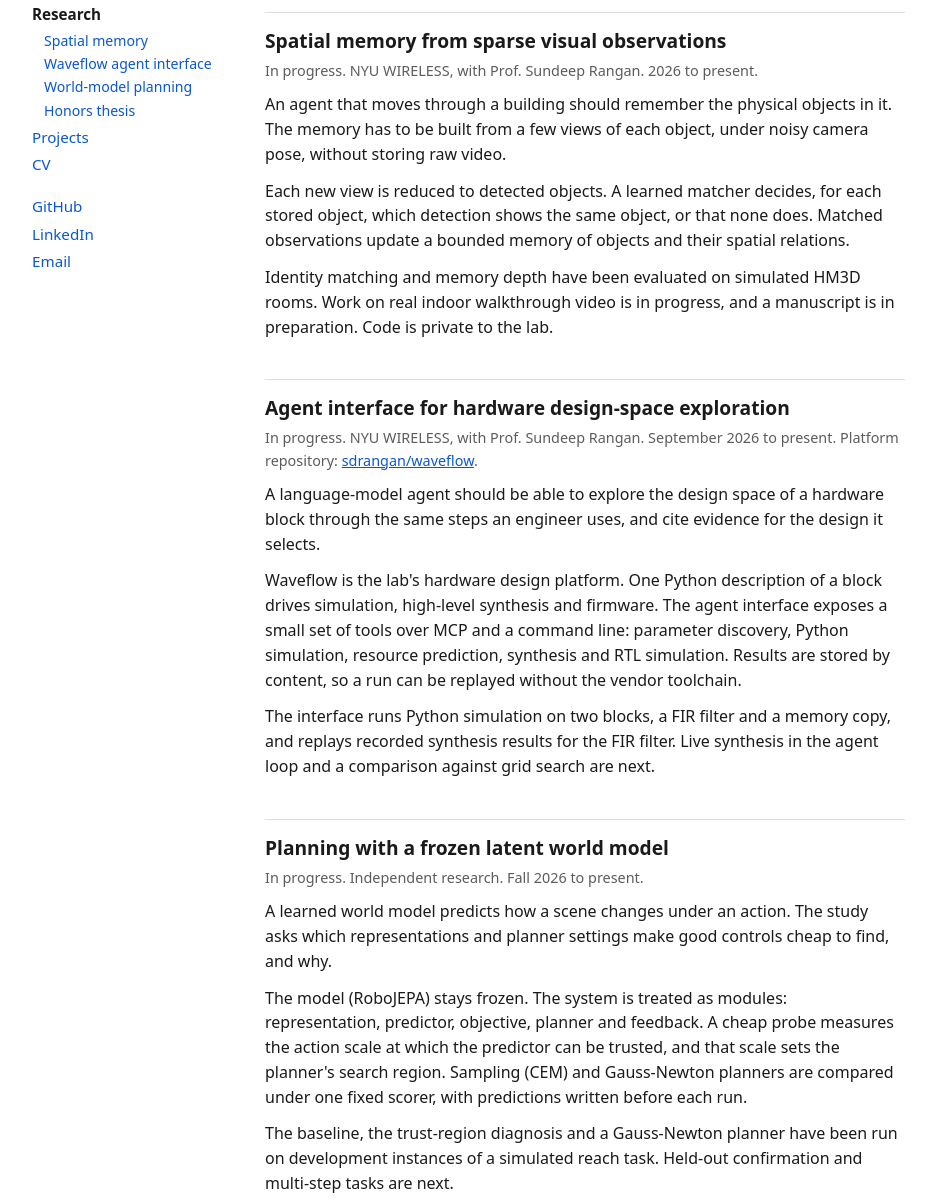
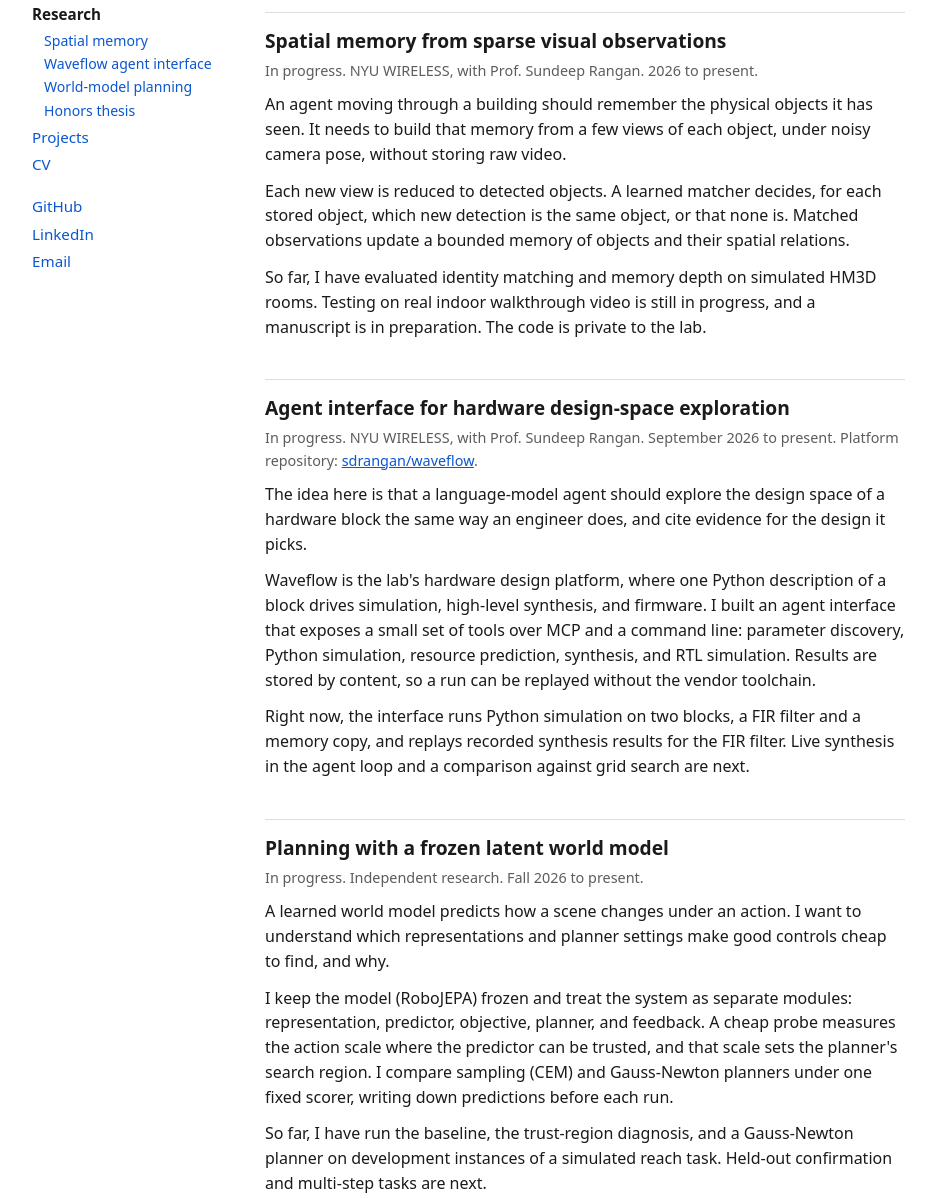
Before and after one commit to ashesh8500/ashesh8500.github.io, a plain HTML site: page research.html in a window 1280 px wide. Shown: the part 102-1300 px from the top of the page, without its empty margins (152-1088 px from the left). Drawn offline with Linux system fonts and the light colour scheme.

Commit message:
First-person prose

```diff
--- a/research.html
+++ b/research.html
@@ -35,38 +35,38 @@
 
 <h2 id="spatial-memory">Spatial memory from sparse visual observations</h2>
 <p class="meta">In progress. NYU WIRELESS, with Prof. Sundeep Rangan. 2026 to present.</p>
-<p>An agent that moves through a building should remember the physical objects in it. The memory has to be built from a few views of each object, under noisy camera pose, without storing raw video.</p>
+<p>An agent moving through a building should remember the physical objects it has seen. It needs to build that memory from a few views of each object, under noisy camera pose, without storing raw video.</p>
 <!-- FIGURE: spatial-memory -->
-<p>Each new view is reduced to detected objects. A learned matcher decides, for each stored object, which detection shows the same object, or that none does. Matched observations update a bounded memory of objects and their spatial relations.</p>
-<p>Identity matching and memory depth have been evaluated on simulated HM3D rooms. Work on real indoor walkthrough video is in progress, and a manuscript is in preparation. Code is private to the lab.</p>
+<p>Each new view is reduced to detected objects. A learned matcher decides, for each stored object, which new detection is the same object, or that none is. Matched observations update a bounded memory of objects and their spatial relations.</p>
+<p>So far, I have evaluated identity matching and memory depth on simulated HM3D rooms. Testing on real indoor walkthrough video is still in progress, and a manuscript is in preparation. The code is private to the lab.</p>
 
 <h2 id="waveflow">Agent interface for hardware design-space exploration</h2>
 <p class="meta">In progress. NYU WIRELESS, with Prof. Sundeep Rangan. September 2026 to present. Platform repository: <a href="https://github.com/sdrangan/waveflow">sdrangan/waveflow</a>.</p>
-<p>A language-model agent should be able to explore the design space of a hardware block through the same steps an engineer uses, and cite evidence for the design it selects.</p>
+<p>The idea here is that a language-model agent should explore the design space of a hardware block the same way an engineer does, and cite evidence for the design it picks.</p>
 <!-- FIGURE: waveflow -->
-<p>Waveflow is the lab's hardware design platform. One Python description of a block drives simulation, high-level synthesis and firmware. The agent interface exposes a small set of tools over MCP and a command line: parameter discovery, Python simulation, resource prediction, synthesis and RTL simulation. Results are stored by content, so a run can be replayed without the vendor toolchain.</p>
-<p>The interface runs Python simulation on two blocks, a FIR filter and a memory copy, and replays recorded synthesis results for the FIR filter. Live synthesis in the agent loop and a comparison against grid search are next.</p>
+<p>Waveflow is the lab's hardware design platform, where one Python description of a block drives simulation, high-level synthesis, and firmware. I built an agent interface that exposes a small set of tools over MCP and a command line: parameter discovery, Python simulation, resource prediction, synthesis, and RTL simulation. Results are stored by content, so a run can be replayed without the vendor toolchain.</p>
+<p>Right now, the interface runs Python simulation on two blocks, a FIR filter and a memory copy, and replays recorded synthesis results for the FIR filter. Live synthesis in the agent loop and a comparison against grid search are next.</p>
 
 <h2 id="world-model-planning">Planning with a frozen latent world model</h2>
 <p class="meta">In progress. Independent research. Fall 2026 to present.</p>
-<p>A learned world model predicts how a scene changes under an action. The study asks which representations and planner settings make good controls cheap to find, and why.</p>
+<p>A learned world model predicts how a scene changes under an action. I want to understand which representations and planner settings make good controls cheap to find, and why.</p>
 <!-- FIGURE: world-model-planning -->
-<p>The model (RoboJEPA) stays frozen. The system is treated as modules: representation, predictor, objective, planner and feedback. A cheap probe measures the action scale at which the predictor can be trusted, and that scale sets the planner's search region. Sampling (CEM) and Gauss-Newton planners are compared under one fixed scorer, with predictions written before each run.</p>
-<p>The baseline, the trust-region diagnosis and a Gauss-Newton planner have been run on development instances of a simulated reach task. Held-out confirmation and multi-step tasks are next.</p>
+<p>I keep the model (RoboJEPA) frozen and treat the system as separate modules: representation, predictor, objective, planner, and feedback. A cheap probe measures the action scale where the predictor can be trusted, and that scale sets the planner's search region. I compare sampling (CEM) and Gauss-Newton planners under one fixed scorer, writing down predictions before each run.</p>
+<p>So far, I have run the baseline, the trust-region diagnosis, and a Gauss-Newton planner on development instances of a simulated reach task. Held-out confirmation and multi-step tasks are next.</p>
 
 <h2 id="honors-thesis">Nicotine endorsement, impulsivity and brain structure in early adolescence</h2>
 <p class="meta">Complete. Honors thesis, UC San Diego, Department of Cognitive Science, 2025. Advisors: Mary Boyle and Rob Loughnan. <a href="https://cogsci.ucsd.edu/_files/undergraduates/past-honors-theses/2024-2025/Thesis_Kaji,%20Ashesh.pdf">Thesis (PDF)</a>.</p>
 
 <h3>Question</h3>
-<p>Is early nicotine use linked to impulsivity, does impulsivity predict later nicotine use, and does nicotine use show in brain structure?</p>
+<p>I wanted to test whether early nicotine use is linked to impulsivity, whether impulsivity predicts later nicotine use, and whether nicotine use shows up in brain structure.</p>
 
 <h3>Method</h3>
-<p>The data are 9,562 participants of the Adolescent Brain Cognitive Development (ABCD) Study, about 9.9 years old at baseline. Behavioral links were tested with generalized estimating equations that account for family clustering. Brain structure was tested vertex by vertex with mixed-effects models.</p>
+<p>I used data from 9,562 participants in the Adolescent Brain Cognitive Development (ABCD) Study, about 9.9 years old at baseline. I tested behavioral links with generalized estimating equations to account for family clustering, and tested brain structure vertex by vertex with mixed-effects models.</p>
 
 <h3>Result</h3>
 <ul>
   <li>Baseline impulsivity raised the odds of starting nicotine within two years (odds ratios 1.56 to 1.78 across impulsivity measures).</li>
-  <li>No cortical or subcortical region survived correction for multiple comparisons. The thesis reports this as a null result.</li>
+  <li>No cortical or subcortical region survived correction for multiple comparisons. I report this as a null result.</li>
 </ul>
 
 <footer>Last updated November 2026.</footer>
```
Also changed, not shown: index.html (+3 -3 lines), projects.html (+4 -4 lines).
